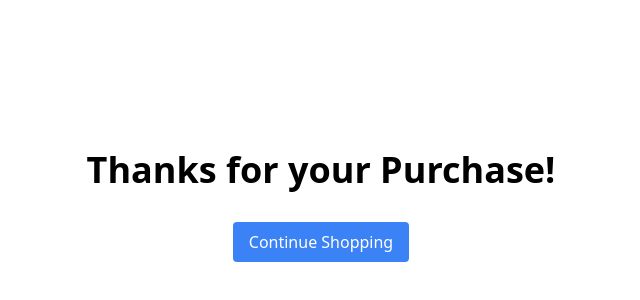
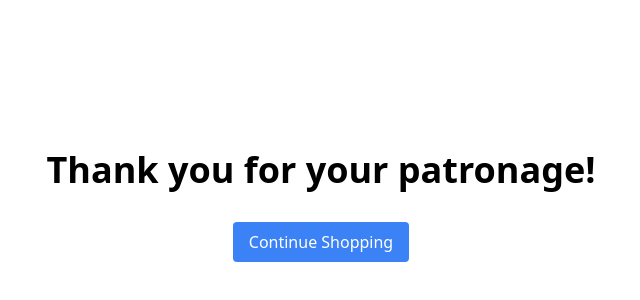
Before and after one commit to andrewsegovia00/ecommerceShop, a Next.js app: page /success in a window 1280 px wide. Shown: the part 194-494 px from the top of the page, without its empty margins (319-959 px from the left). Built offline with nearby package versions, Linux system fonts and the light colour scheme.

Commit message:
Updated success message

```diff
--- a/pages/success.tsx
+++ b/pages/success.tsx
@@ -5,7 +5,7 @@ const Success: NextPage = () => {
     return (
         <div className="flex flex-col items-center justify-center h-screen">
             <h1 className="text-4xl font-bold text-center">
-                Thanks for your Purchase!
+                Thank you for your patronage!
             </h1>
             <Link href="https://main--sunny-travesseiro-feb150.netlify.app/success">
                 <a className="mt-8 px-4 py-2 text-white bg-blue-500 rounded hover:bg-blue-600">
```
